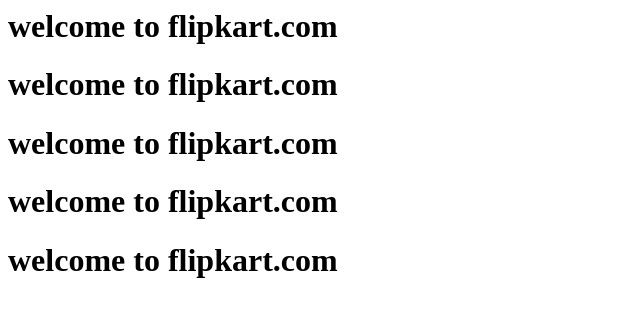
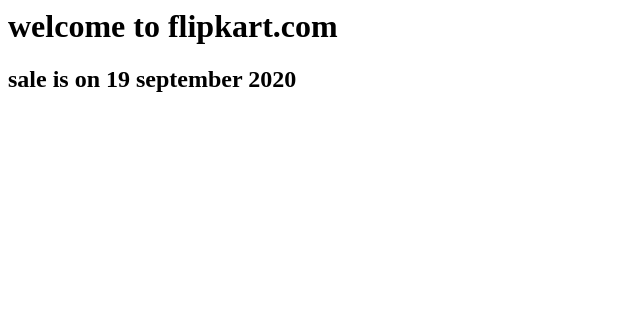
Before and after one commit to mksuhail/flipkart123, a plain HTML site: page index.html in a window 1280 px wide. Shown: the whole page, without its empty margins (0-640 px from the left). Drawn offline with Linux system fonts and the light colour scheme.

Commit message:
update index.html

```diff
--- a/index.html
+++ b/index.html
@@ -1,5 +1,2 @@
 <h1>welcome to flipkart.com</h1>
-<h1>welcome to flipkart.com</h1>
-<h1>welcome to flipkart.com</h1>
-<h1>welcome to flipkart.com</h1>
-<h1>welcome to flipkart.com</h1>
+<h2> sale is on 19 september 2020</h2>
```
